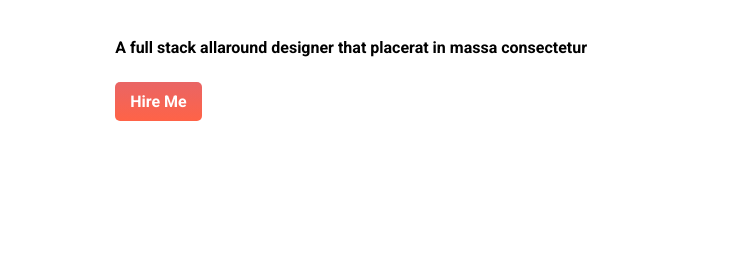
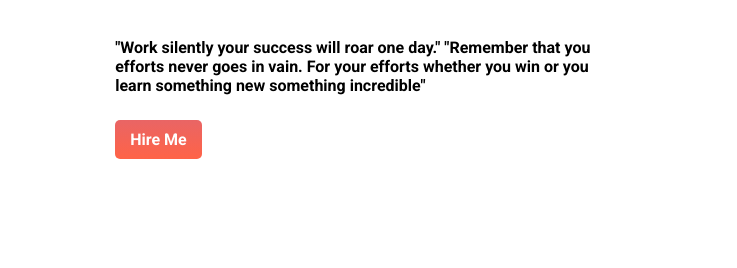
Before and after one commit to sakibhossen202/personal-website, a plain HTML site: page index.html in a window 1280 px wide. Shown: the part 241-509 px from the top of the page, 0-737 px from the left. Drawn offline with Linux system fonts and the light colour scheme; grey boxes are pictures that could not be loaded.

Commit message:
Organize code

```diff
--- a/index.html
+++ b/index.html
@@ -21,7 +21,7 @@
         <div class="half-width">
            <h1 class="text-style">HELLO, I'M <span class="highlighter">NAZMUZ SAKIB</span> </h1>
 
-            <p>A full stack allaround designer that placerat in massa consectetur</p><br>
+            <p>"Work silently your success will roar one day." "Remember that you efforts never goes in vain. For your efforts whether you win or you learn something new something incredible"</p><br>
             <a href="#" class="btn-style">Hire Me</a>
 
 
@@ -33,30 +33,41 @@
 
 
     <section class="about-section">
+
         <div class="half-width">
             <img src="images/Group 33084.png" alt="">
         </div>
+
         <div class="half-width">
             <h1 class="text-style">About</h1>
             <p>Lorem ipsum dolor, sit amet consectetur adipisicing elit. Laborum voluptas ea eos possimus dicta accusamus dolorem debitis aliquid qui! Repellendus accusamus veritatis quibusdam eum, esse omnis amet delectus repellat, iure laboriosam hic officiis ipsa voluptatum commodi fuga. Quas temporibus voluptates earum, cum quia architecto corporis delectus dolor autem, excepturi quod.</p> <br>
             <a href="#" class="btn-style"><i class="fa fa-download"></i>  Download Resume</a>
         </div>
+
     </section>
 
     <section class="latest-work">
-        <h1 class="text-style text-center"><span class="highlighter">Latest </span>Working Project </h1>
+
+        <h1 class="text-style text-center">
+            <span class="highlighter">Latest </span>Working Project
+        </h1>
         <div class="one-third-width">
+
             <img src="images/image 4.png" alt="">
             <h3>Power-x-gym (gym website)</h3>
             <small>Lorem ipsum dolor sit amet consectetur adipisicing elit. Debitis laborum dignissimos molestiae assumenda, labore accusamus.</small>
 
         </div>
+
         <div class="one-third-width">
+
             <img src="images/image 5.png" alt="">
             <h3>Creative Agency</h3>
             <small>Lorem ipsum dolor sit amet consectetur adipisicing elit. Accusantium fuga harum vero dolore dolorum corrupti!</small>
+
         </div>
         <div class="one-third-width">
+
             <img src="images/image 8.png" alt="">
             <h3>Hard Rock Music</h3>
             <small>Lorem ipsum dolor sit amet consectetur adipisicing elit. Amet, iste nesciunt! Ratione ipsum repellendus minima.</small>
@@ -64,7 +75,9 @@
     </section>
 
     <section class="skill">
+
         <h1 class="text-style text-center">Skilled Areas</h1>
+
         <div class="one-third-width img-sizing">
             <img src="images/html.png" alt="">
             <h3>Expert at HTML</h3>
@@ -78,9 +91,11 @@
         </div>
 
         <div class="one-third-width  img-sizing">
+
             <img src="images/js.png" alt="image not found">
             <h3>Proficient at Javascript</h3>
             <small>Lorem ipsum dolor sit amet consectetur adipisicing elit. Autem voluptate, odit harum eius impedit beatae. Lorem ipsum dolor sit amet consectetur, adipisicing elit. Provident nesciunt fugiat rerum alias officiis expedita illo possimus, ullam facere nulla.</small>
+
         </div>
     </section>
 
```
Also changed, not shown: style.css (+18 -0 lines).
